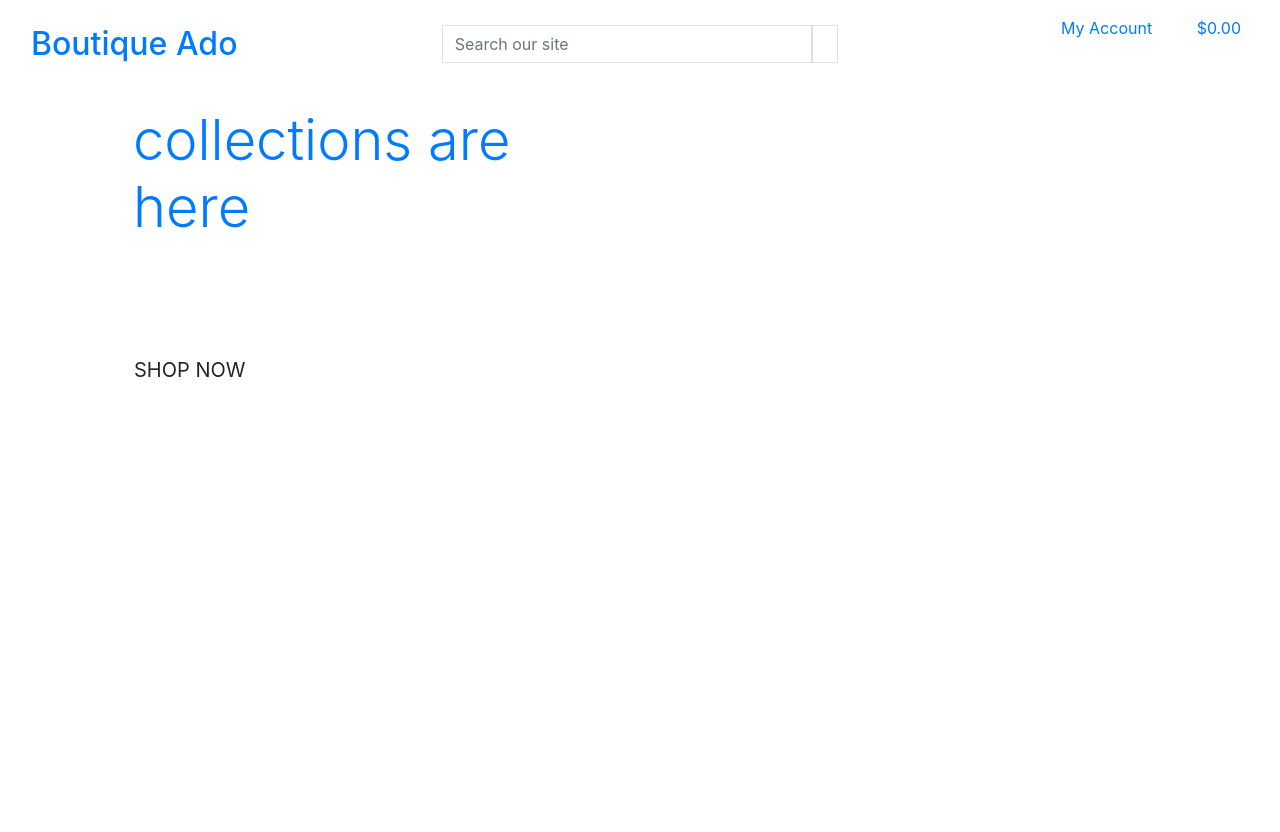
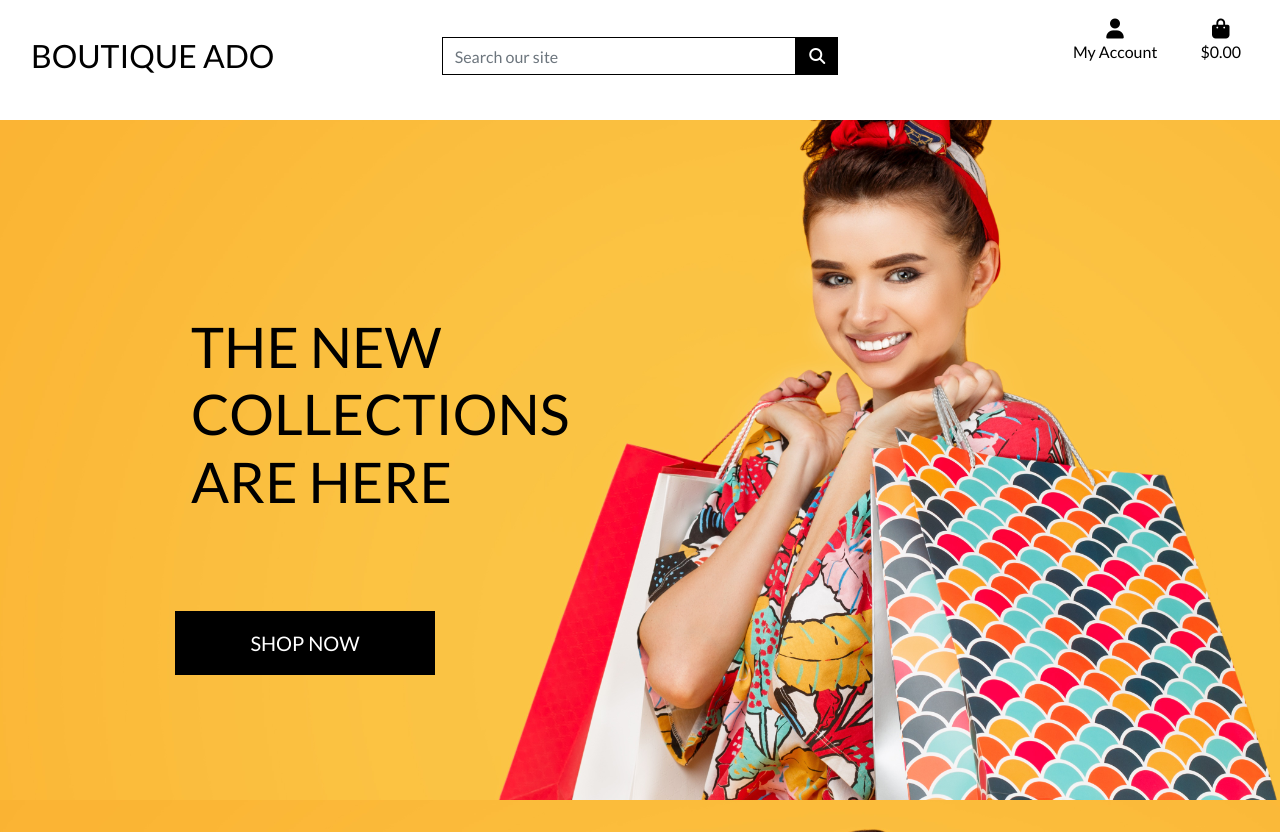
Before and after one commit to MitchDuke/boutique_ado_v1, a Django app: template home/templates/home/index.html in a window 1280 px wide. Before the commit the page ends 377 px from the top, so only its background shows below. Run offline with Django 3.2, Linux system fonts and the light colour scheme; the template is opened without the code that fills it, so the values that code supplies are empty; some libraries are stand-ins or nearby versions.

Commit message:
Styling Links
Added font awesome script and linked the stylesheets to the base html

```diff
--- a/templates/base.html
+++ b/templates/base.html
@@ -15,12 +15,15 @@
 
     {% block corecss %}
     <link rel="stylesheet" href="https://cdn.jsdelivr.net/npm/bootstrap@4.6.2/dist/css/bootstrap.min.css" integrity="sha384-xOolHFLEh07PJGoPkLv1IbcEPTNtaed2xpHsD9ESMhqIYd0nLMwNLD69Npy4HI+N" crossorigin="anonymous">
+    <link rel="stylesheet" href="https://fonts.googleapis.com/css2?family=Lato&display=swap">
+    <link rel="stylesheet" href="{% static 'css/base.css' %}">
     {% endblock %}
 
     {% block extra_css %}
     {% endblock %}
 
     {% block corejs %}
+    <script src="https://kit.fontawesome.com/188d2e00f5.js" crossorigin="anonymous"></script>
     <script src="https://cdn.jsdelivr.net/npm/jquery@3.5.1/dist/jquery.min.js" integrity="sha256-9/aliU8dGd2tb6OSsuzixeV4y/faTqgFtohetphbbj0=" crossorigin="anonymous"></script>
     <script src="https://cdn.jsdelivr.net/npm/popper.js@1.16.1/dist/umd/popper.min.js" integrity="sha384-9/reFTGAW83EW2RDu2S0VKaIzap3H66lZH81PoYlFhbGU+6BZp6G7niu735Sk7lN" crossorigin="anonymous"></script>
     <script src="https://cdn.jsdelivr.net/npm/bootstrap@4.6.2/dist/js/bootstrap.min.js" integrity="sha384-+sLIOodYLS7CIrQpBjl+C7nPvqq+FbNUBDunl/OZv93DB7Ln/533i8e/mZXLi/P+" crossorigin="anonymous"></script>
```
